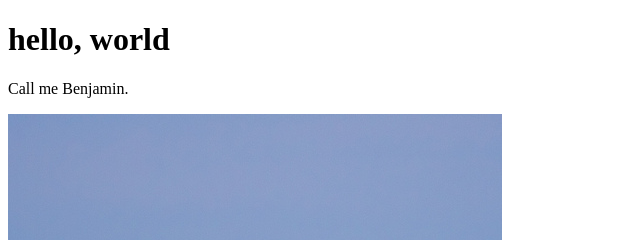
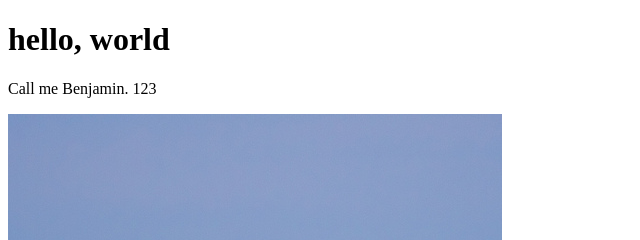
Before and after one commit to Ollibar/webseite, a plain HTML site: page index.html in a window 1280 px wide. Shown: the top 240 px of the page, 0-640 px from the left. Drawn offline with Linux system fonts and the light colour scheme.

Commit message:
Update index.html

```diff
--- a/index.html
+++ b/index.html
@@ -5,7 +5,7 @@
 </head>
 <body>
 <h1>hello, world</h1>
-<p>Call me Benjamin.</p>
+<p>Call me Benjamin. 123</p>
 <img src="images/breaching_whale.jpg">
 </body>
 </html>
```
